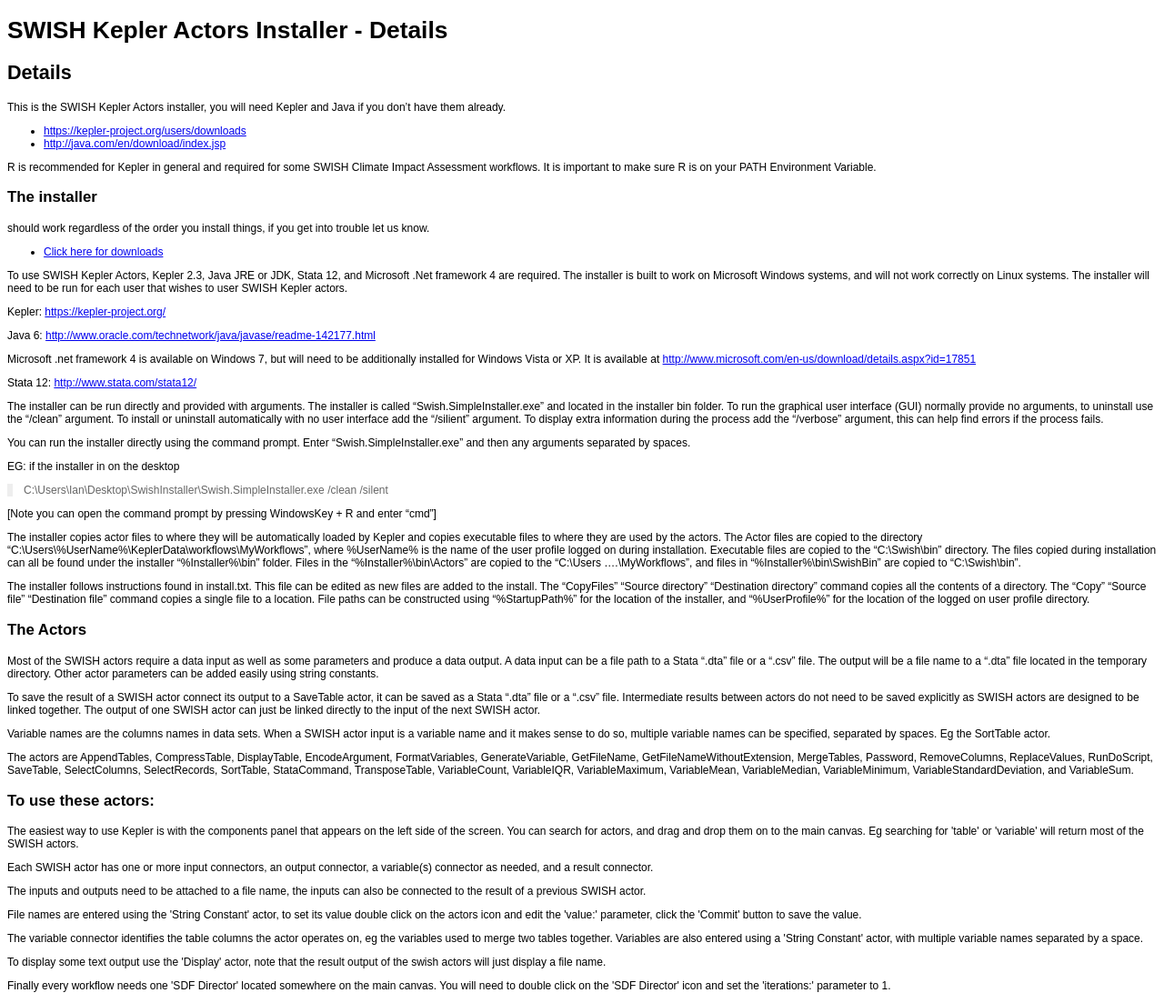
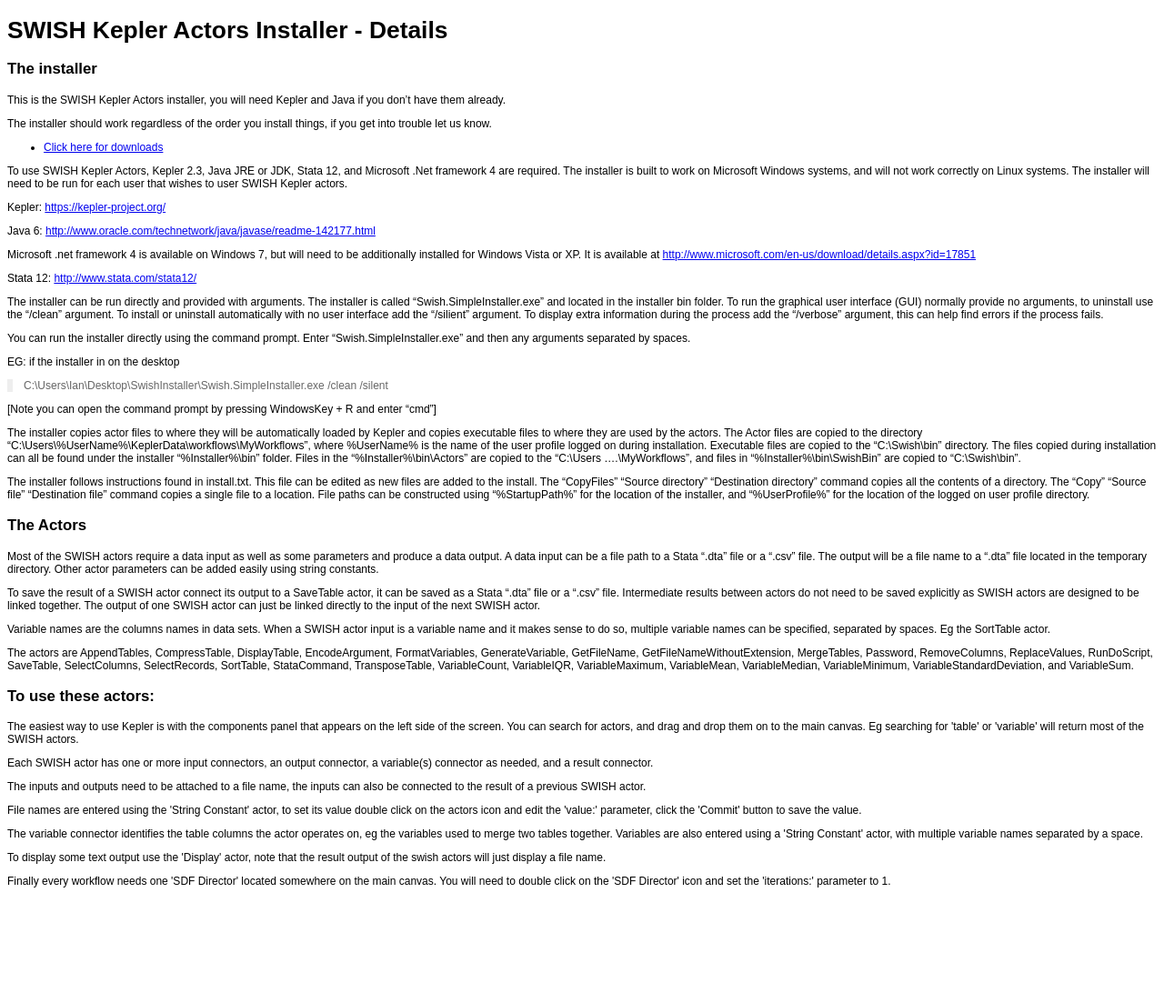
Before and after one commit to swish-climate-impact-assessment/swish-climate-impact-assessment.github.com, a Jekyll site: the page tools/swishkepleractorsinstaller/swishkepleractorsinstaller-details.html, which Jekyll copies as it is, in a window 1280 px wide. Shown: the whole page at 91% size. Built offline with Jekyll 4.4.1, drawn with Linux system fonts in a browser that asks for light colours; Markdown is read by kramdown in place of the engine named in the settings; after the commit the page ends 988 px from its top, so only the background shows below that.

Commit message:
mod html

```diff
--- a/tools/swishkepleractorsinstaller/swishkepleractorsinstaller-details.html
+++ b/tools/swishkepleractorsinstaller/swishkepleractorsinstaller-details.html
@@ -143,20 +143,11 @@
 <body>
 <h1>SWISH Kepler Actors Installer - Details</h1>
 
-<h2>Details</h2>
+<h3>The installer</h3>
 
 <p>This is the SWISH Kepler Actors installer, you will need Kepler and Java if you don’t have them already.</p>
 
-<ul>
-<li><a href="https://kepler-project.org/users/downloads">https://kepler-project.org/users/downloads</a></li>
-<li><a href="http://java.com/en/download/index.jsp">http://java.com/en/download/index.jsp</a></li>
-</ul>
-
-<p>R is recommended for Kepler in general and required for some SWISH Climate Impact Assessment workflows.  It is important to make sure R is on your PATH Environment Variable.</p>
-
-<h3>The installer</h3>
-
-<p>should work regardless of the order you install things, if you get into trouble let us know.</p>
+<p>The installer should work regardless of the order you install things, if you get into trouble let us know.</p>
 
 <ul>
 <li><a href="/tools/swishkepleractorsinstaller/swishkepleractorsinstaller-downloads.html">Click here for downloads</a></li>
```
